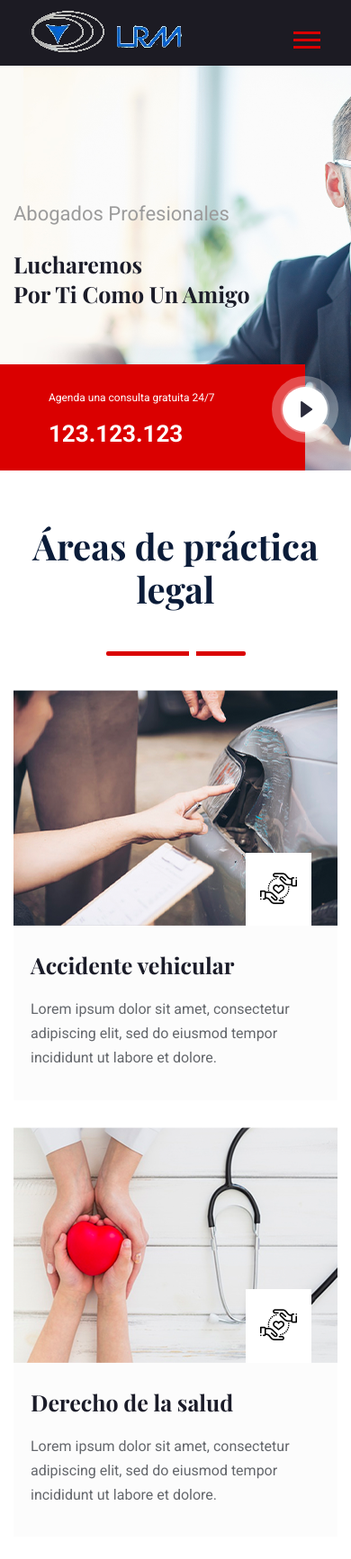
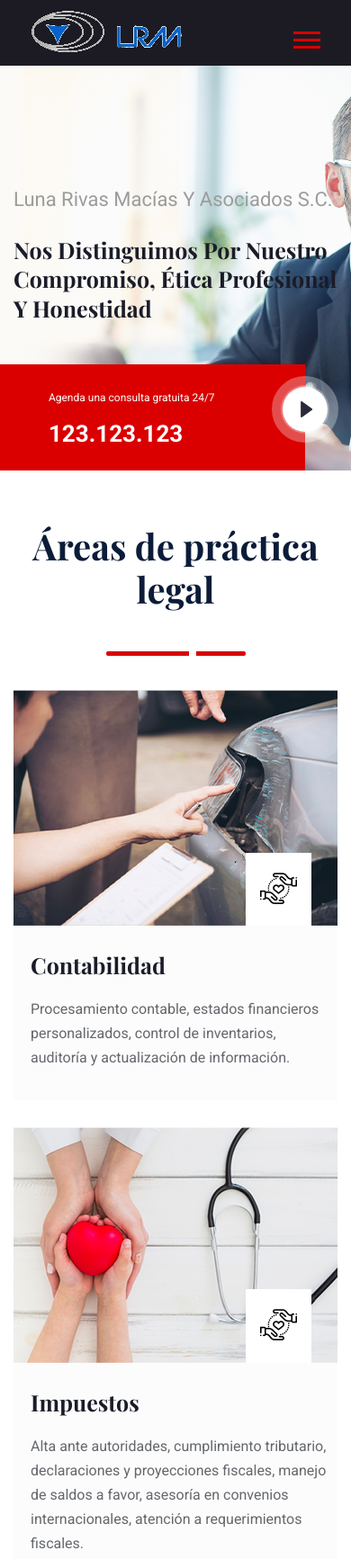
Before and after one commit to isandovalcarrillo85/Demo1, a plain HTML site: page index.html in a window 390 px wide. Shown: the top 1733 px of the page at 90% size. Drawn offline with nearby package versions, Linux system fonts and the light colour scheme; a script that the page names is missing.

Commit message:
Textos al espanol y texto real

```diff
--- a/index.html
+++ b/index.html
@@ -102,9 +102,8 @@
                         <div class="row">
                             <div class="col-xl-9 col-lg-9 col-md-9">
                                 <div class="hero__caption">
-                                    <p data-animation="fadeInUp" data-delay=".6s">Abogados profesionales</p>
-                                    <h1 data-animation="fadeInUp" data-delay=".4s" >Lucharemos<br>
-                                        por ti como un amigo </h1>
+                                    <p data-animation="fadeInUp" data-delay=".6s">Luna Rivas Macías y Asociados S.C.</p>
+                                    <h1 data-animation="fadeInUp" data-delay=".4s" >Nos distinguimos por nuestro compromiso, ética profesional y honestidad</h1>
                                 </div>
                             </div>
                         </div>
@@ -174,8 +173,8 @@
                                 </div>
                             </div>
                             <div class="practice-caption">
-                                <h4><a href="#">Accidente vehicular</a></h4>
-                                <p>Lorem ipsum dolor sit amet, consectetur adipiscing elit, sed do eiusmod tempor incididunt ut labore et dolore.</p>
+                                <h4><a href="#">Contabilidad</a></h4>
+                                <p>Procesamiento contable, estados financieros personalizados, control de inventarios, auditoría y actualización de información.</p>
                             </div>
                         </div>
                     </div>
@@ -190,8 +189,8 @@
                                 </div>
                             </div>
                             <div class="practice-caption">
-                                <h4><a href="#">Derecho de la salud</a></h4>
-                                <p>Lorem ipsum dolor sit amet, consectetur adipiscing elit, sed do eiusmod tempor incididunt ut labore et dolore.</p>
+                                <h4><a href="#">Impuestos</a></h4>
+                                <p>Alta ante autoridades, cumplimiento tributario, declaraciones y proyecciones fiscales, manejo de saldos a favor, asesoría en convenios internacionales, atención a requerimientos fiscales.</p>
                             </div>
                         </div>
                     </div>
@@ -206,8 +205,8 @@
                                 </div>
                             </div>
                             <div class="practice-caption">
-                                <h4><a href="#">Derecho de seguros</a></h4>
-                                <p>Lorem ipsum dolor sit amet, consectetur adipiscing elit, sed do eiusmod tempor incididunt ut labore et dolore.</p>
+                                <h4><a href="#">Nóminas y Seguridad Social</a></h4>
+                                <p>Elaboración de nóminas, cálculo de cuotas, atención a programas de autocorrección, cumplimiento ante IMSS, INFONAVIT y SHCP, capacitación en sueldos y salarios.</p>
                             </div>
                         </div>
                     </div>
@@ -224,10 +223,10 @@
                     <div class="col-xl-5 col-lg-5">
                         <!-- section tittle -->
                         <div class="section-tittle section-tittle-l mb-70">
-                            <h2>Acerca de Just Law</h2>
+                            <h2>Luna Rivas Macías y Asociados S.C.</h2>
                         </div>
                         <div class="about-caption mb-100">
-                            <p>Lorem ipsum dolor sit amet, consectetur adipisicing elit, sed do eiusmod tempor incididunt ut labore et dolore magna aliqua. Para más información, contáctanos.</p>
+                            <p style="text-align:justify;">Somos una firma multidisciplinaria fundada en octubre de 2000 en Guadalajara, Jalisco. Nos distinguimos por nuestro compromiso, ética profesional y honestidad. Nuestro equipo está conformado por especialistas en diversas disciplinas, lo que nos permite ofrecer soluciones integrales adaptadas a las necesidades de cada cliente. Garantizamos confidencialidad absoluta y una resolución efectiva de problemas complejos, priorizando siempre la relación precio-servicio y el trato personalizado.</p>
                            <!-- Counter Up -->
                             <div class="count-clients">
                                 <div class="single-counter text-center">
@@ -337,7 +336,6 @@
                                     <a class="nav-item nav-link active" id="nav-home-tab" data-toggle="tab" href="#nav-home" role="tab" aria-controls="nav-home" aria-selected="true">Accidente vehicular</a>
                                     <a class="nav-item nav-link" id="nav-profile-tab" data-toggle="tab" href="#nav-profile" role="tab" aria-controls="nav-profile" aria-selected="false"> Derecho de la salud</a>
                                     <a class="nav-item nav-link" id="nav-contact-tab" data-toggle="tab" href="#nav-contact" role="tab" aria-controls="nav-contact" aria-selected="false">Derecho de seguros </a>
-                                    <a class="nav-item nav-link" id="nav-last-tab" data-toggle="tab" href="#nav-last" role="tab" aria-controls="nav-contact" aria-selected="false"> Quiebra</a>
                                 </div>
                             </nav>
                             <!--End Nav Button  -->
```
Also changed, not shown: textopaginaweb.txt (added).
